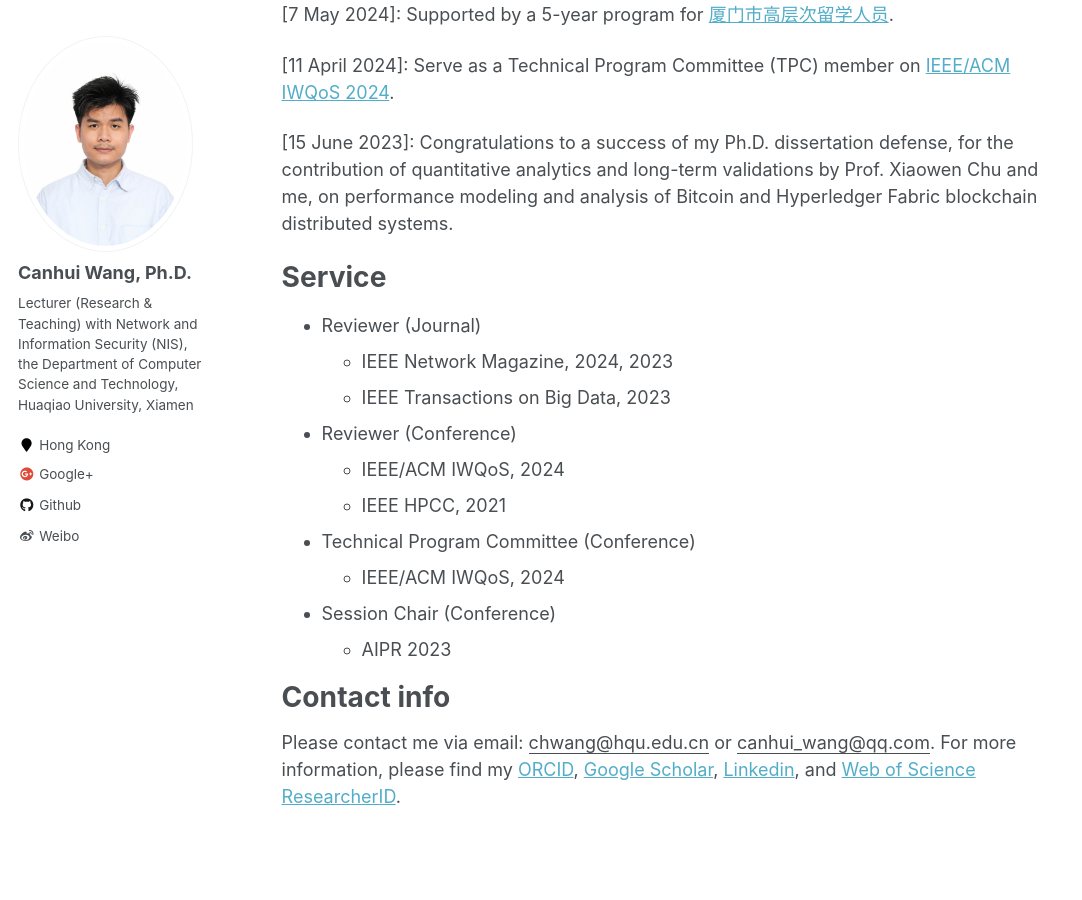
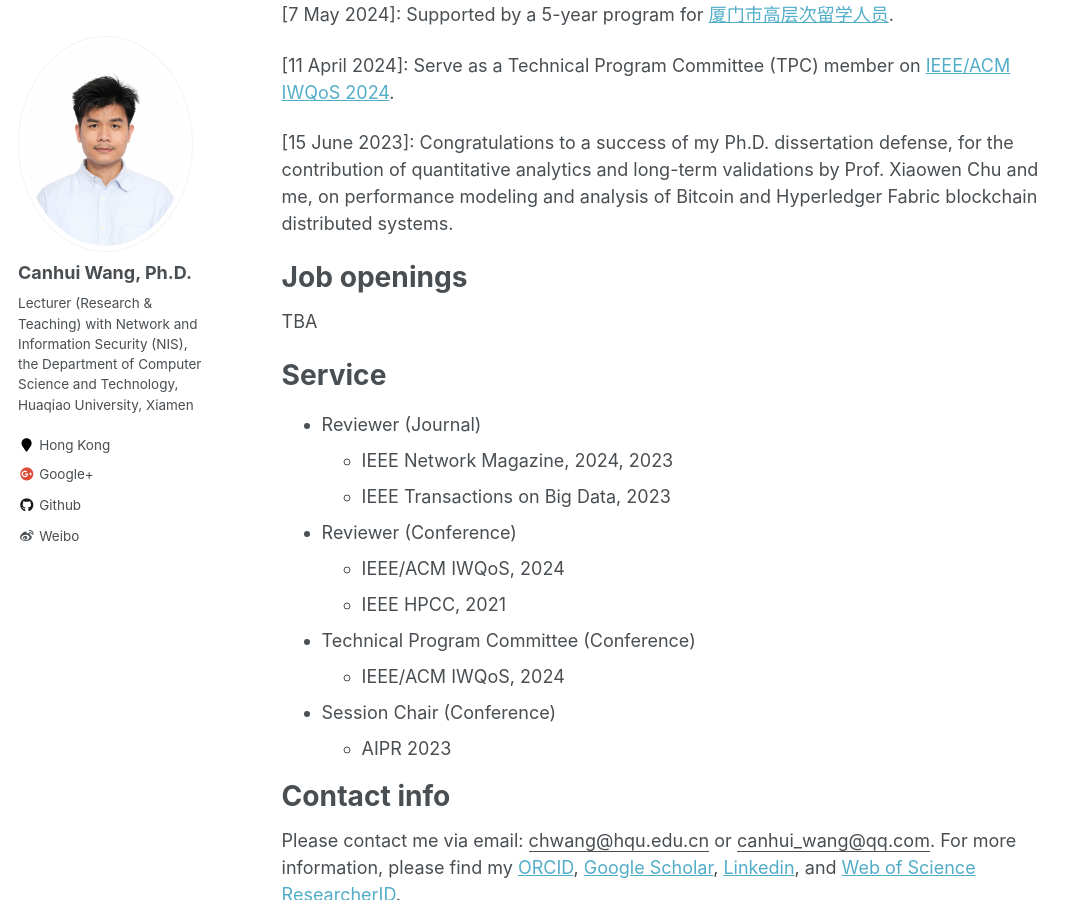
Before and after one commit to Canhui/canhui.github.io, a Jekyll site: the page built from _pages/about.md, in a window 1280 px wide and 900 px high, scrolled down 608 px. Shown: the whole window, without its empty margins (0-1082 px from the left). Built offline with Jekyll 4.4.1, drawn with Linux system fonts in a browser that asks for light colours.

Commit message:
Update about.md

```diff
--- a/_pages/about.md
+++ b/_pages/about.md
@@ -19,6 +19,10 @@ Recent news
 
 \[15 June 2023\]: Congratulations to a success of my Ph.D. dissertation defense, for the contribution of quantitative analytics and long-term validations by Prof. Xiaowen Chu and me, on performance modeling and analysis of Bitcoin and Hyperledger Fabric blockchain distributed systems.
 
+
+Job openings
+======
+TBA
 
 <!-- for the contribution  -->
 <!-- due to the quantitative analytics and the long-term validations  -->
```
